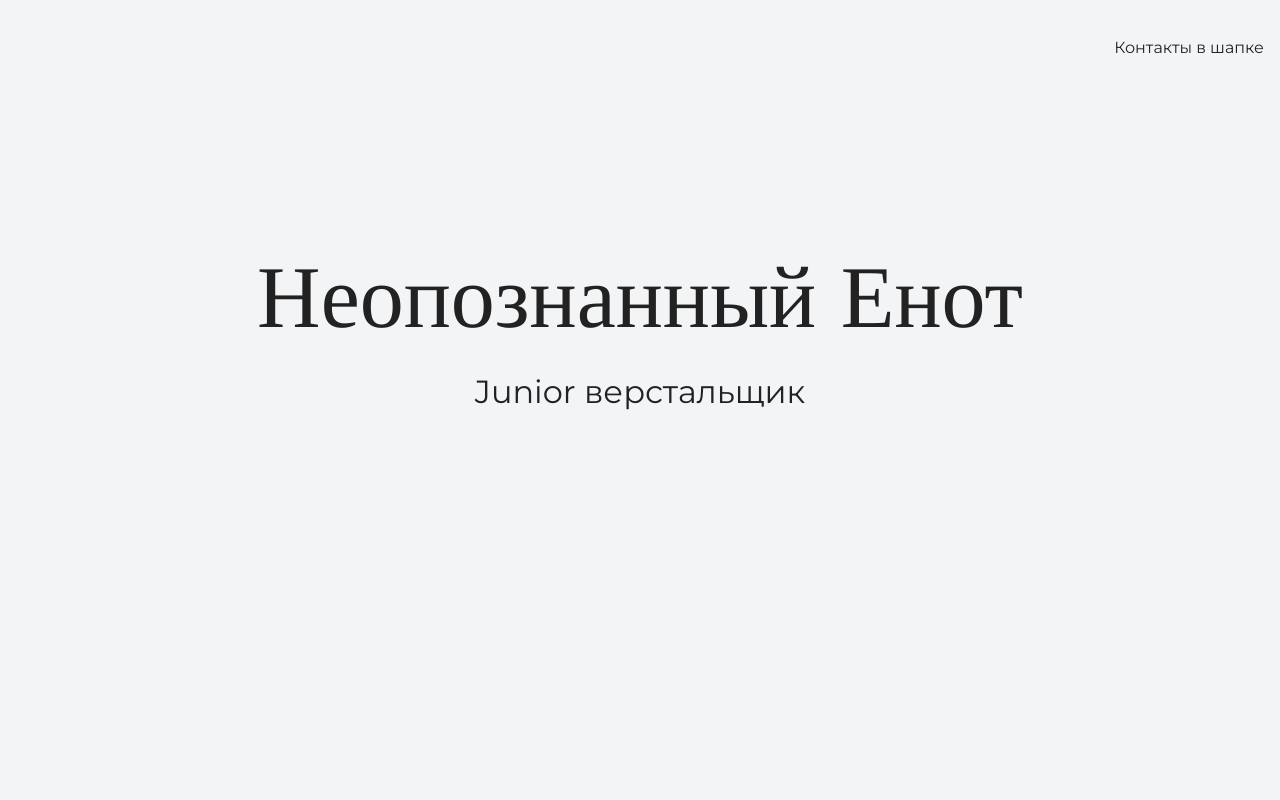
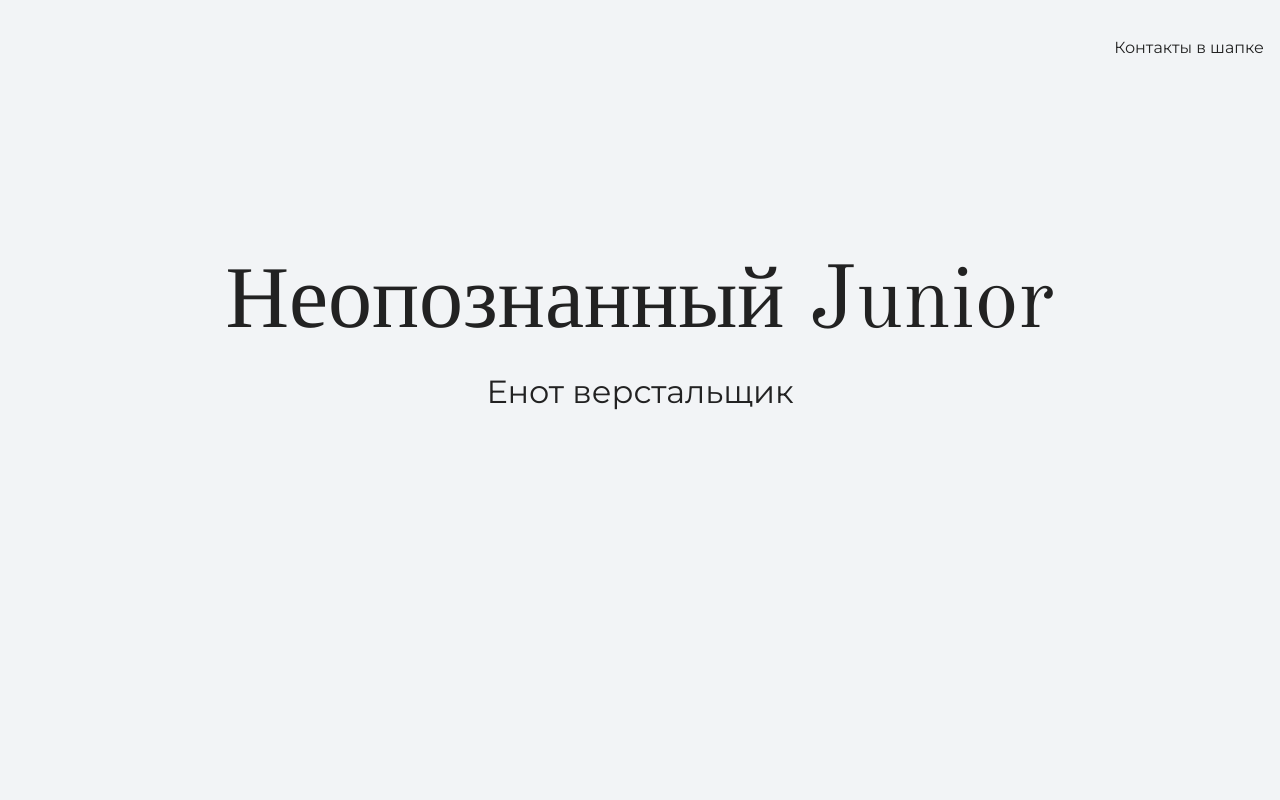
Before and after one commit to xxgoose/1, a plain HTML site: page index.html in a window 1280 px wide. Shown: the top 800 px of the page. Drawn offline with nearby package versions, Linux system fonts and the light colour scheme.

Commit message:
Изменение текста на главной

```diff
--- a/index.html
+++ b/index.html
@@ -16,8 +16,8 @@
 
     <section class="hero-image">
       <div class="container">
-        <h1 class="heading">Неопознанный Енот</h1>
-        <p>Junior верстальщик</p>
+        <h1 class="heading">Неопознанный Junior</h1>
+        <p>Енот верстальщик</p>
       </div>
     </section>
 
```
